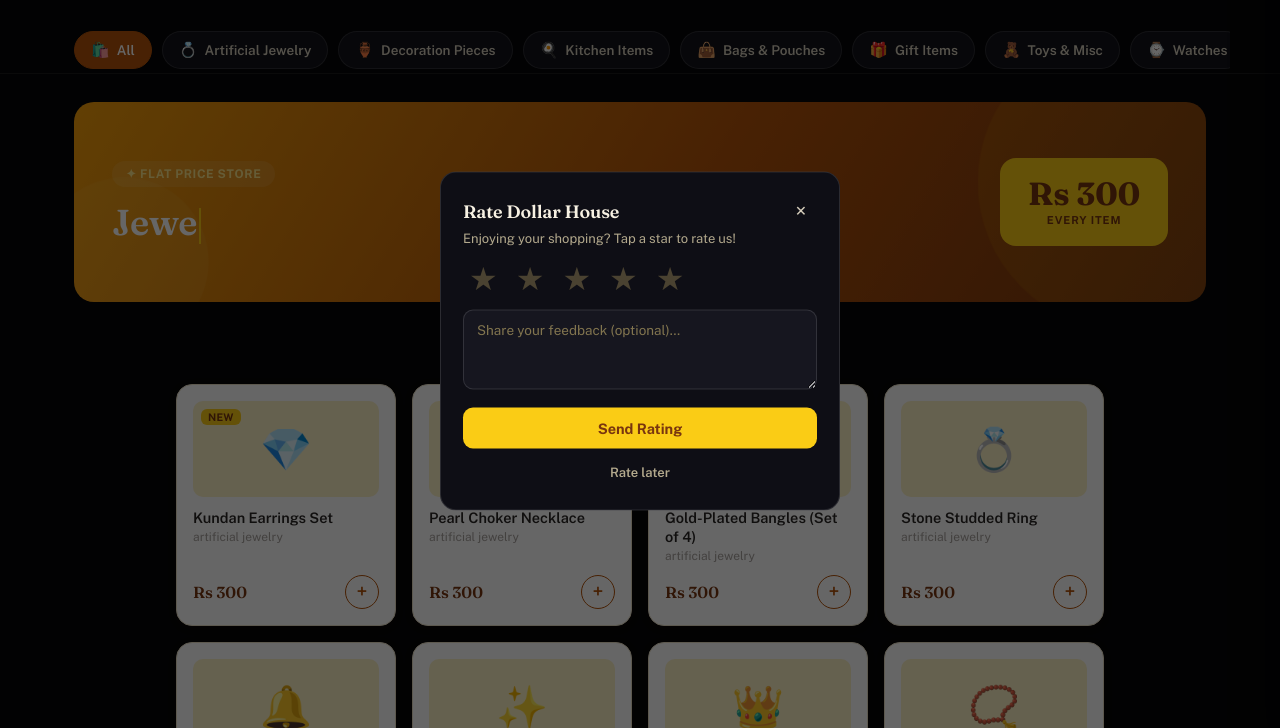
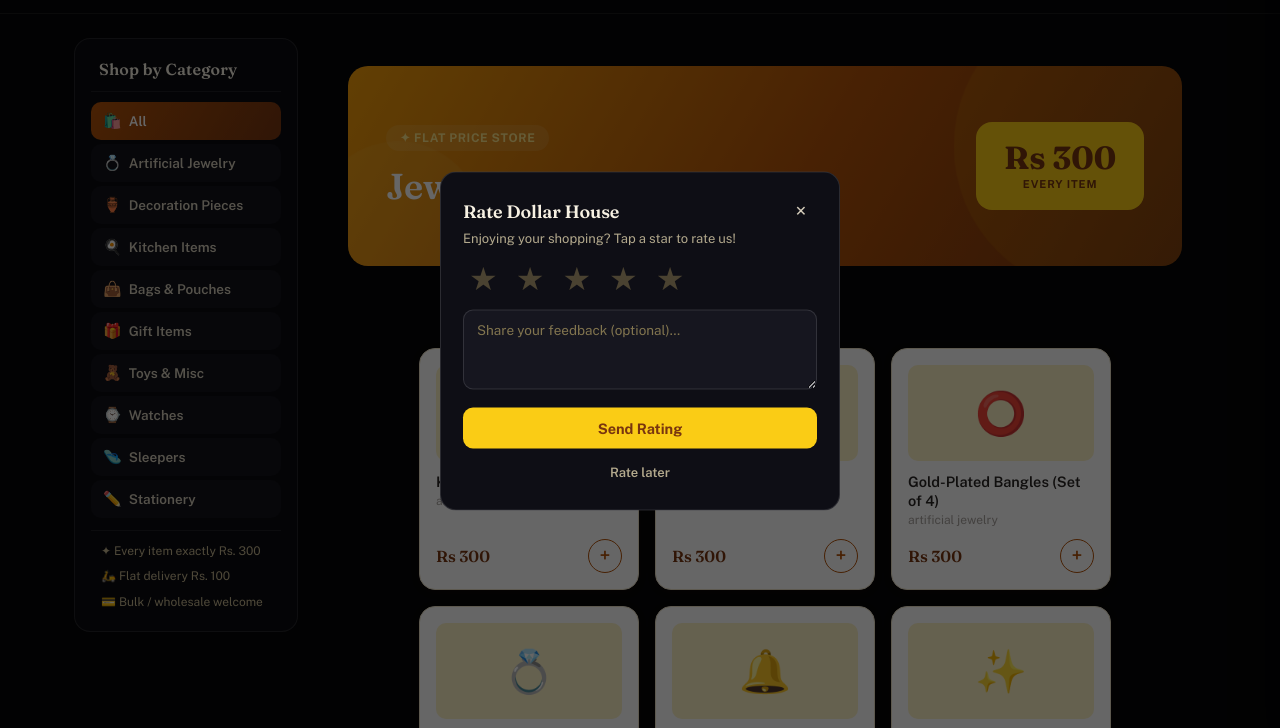
Before and after one commit to shabbirzaira-create/dollarhousee, a website: page index.html in a window 1280 px wide. Shown: the part 59-787 px from the top of the page. Drawn offline with nearby package versions, Linux system fonts and the light colour scheme; no server answers.

Commit message:
Add sidebar navigation for categories

```diff
--- a/index.html
+++ b/index.html
@@ -228,6 +228,55 @@
   .cat-chip.active{
     background:var(--wine-700); border-color:var(--wine-700); color:#fff;
   }
+
+  /* Sidebar */
+  .layout{
+    max-width:1180px; margin:0 auto;
+    padding:24px 24px 0;
+    display:flex; gap:26px; align-items:flex-start;
+  }
+  .content{ flex:1; min-width:0; }
+  .sidebar{
+    width:224px; flex-shrink:0;
+    position:sticky; top:86px;
+    background:#0B0B10;
+    border:1px solid rgba(255,255,255,.1);
+    border-radius:16px;
+    padding:16px;
+  }
+  .side-heading{
+    font-family:'Fraunces', serif; font-weight:600;
+    font-size:16px; color:#F7F1E3;
+    letter-spacing:.01em;
+    padding:4px 8px 12px;
+    border-bottom:1px solid rgba(255,255,255,.08);
+    margin-bottom:10px;
+  }
+  .side-list{
+    display:flex; flex-direction:column; gap:4px;
+    max-height:52vh; overflow-y:auto;
+  }
+  .side-list::-webkit-scrollbar{ width:5px; }
+  .side-list::-webkit-scrollbar-thumb{ background:rgba(255,255,255,.15); border-radius:5px; }
+  .cat-chip.side-item{
+    width:100%; justify-content:flex-start;
+    border:none; border-radius:10px;
+    padding:10px 12px;
+  }
+  .cat-chip.side-item.active{
+    background:linear-gradient(120deg, var(--wine-700), var(--wine-900));
+    color:#fff;
+  }
+  .side-foot{
+    margin-top:12px; padding:12px 10px 4px;
+    border-top:1px solid rgba(255,255,255,.08);
+    display:flex; flex-direction:column; gap:8px;
+  }
+  .side-detail{
+    font-size:12px; color:#C6B790; line-height:1.45;
+  }
+  @media (min-width:900px){ .cat-rail{ display:none; } }
+  @media (max-width:899px){ .sidebar{ display:none; } }
 
   /* Intro */
   .intro{
@@ -812,6 +861,18 @@
     <div class="cat-rail" id="catRail"></div>
   </header>
 
+  <div class="layout">
+    <aside class="sidebar">
+      <div class="side-heading">Shop by Category</div>
+      <div class="side-list" id="sideList"></div>
+      <div class="side-foot">
+        <div class="side-detail">✦ Every item exactly Rs. 300</div>
+        <div class="side-detail">🛵 Flat delivery Rs. 100</div>
+        <div class="side-detail">💳 Bulk / wholesale welcome</div>
+      </div>
+    </aside>
+
+    <div class="content">
   <div class="intro">
     <div class="intro-card">
       <div class="intro-text">
@@ -832,6 +893,8 @@
     <div class="grid" id="productGrid"></div>
     <div class="empty-note" id="emptyNote" style="display:none;">No items in this category right now.</div>
   </main>
+    </div>
+  </div>
 
   <!-- CONTACT FORM -->
   <section class="contact-section">
@@ -1148,9 +1211,11 @@ setTimeout(animateCounter, 1900);
 
 /* ---------------- RENDER CATEGORIES ---------------- */
 const catRail = document.getElementById("catRail");
+const sideList = document.getElementById("sideList");
 CATEGORIES.forEach(c => {
+  const makeBtn = (container, extra) => {
     const btn = document.createElement("button");
-  btn.className = "cat-chip" + (c.id === "all" ? " active" : "");
+    btn.className = "cat-chip" + (c.id === "all" ? " active" : "") + extra;
     btn.dataset.cat = c.id;
     btn.innerHTML = `<span class="em">${c.em}</span><span>${c.name}</span>`;
     btn.addEventListener("click", () => {
@@ -1160,7 +1225,10 @@ CATEGORIES.forEach(c => {
       document.getElementById("sectionTitle").textContent = c.id === "all" ? "All products" : c.name;
       renderGrid();
     });
-  catRail.appendChild(btn);
+    container.appendChild(btn);
+  };
+  makeBtn(catRail, "");
+  makeBtn(sideList, " side-item");
 });
 
 /* ---------------- RENDER PRODUCT GRID ---------------- */
```
Lines whose indentation alone changed are shown as unchanged.
